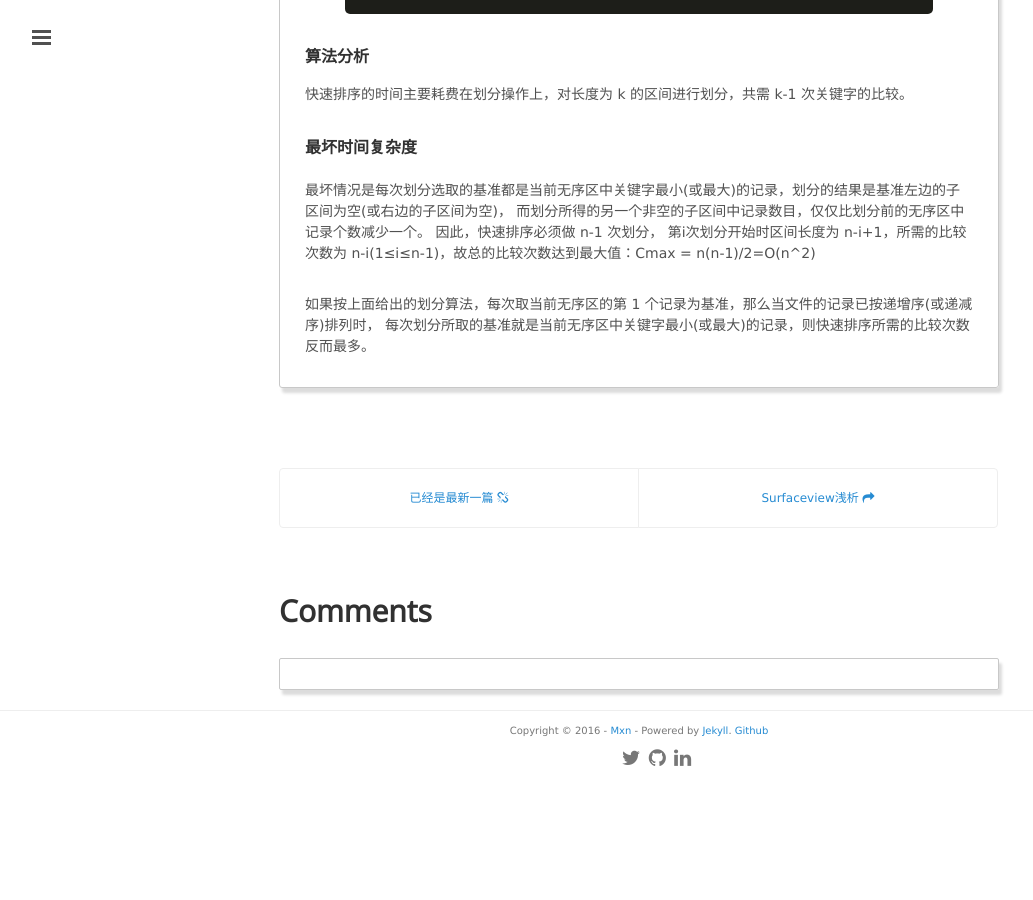
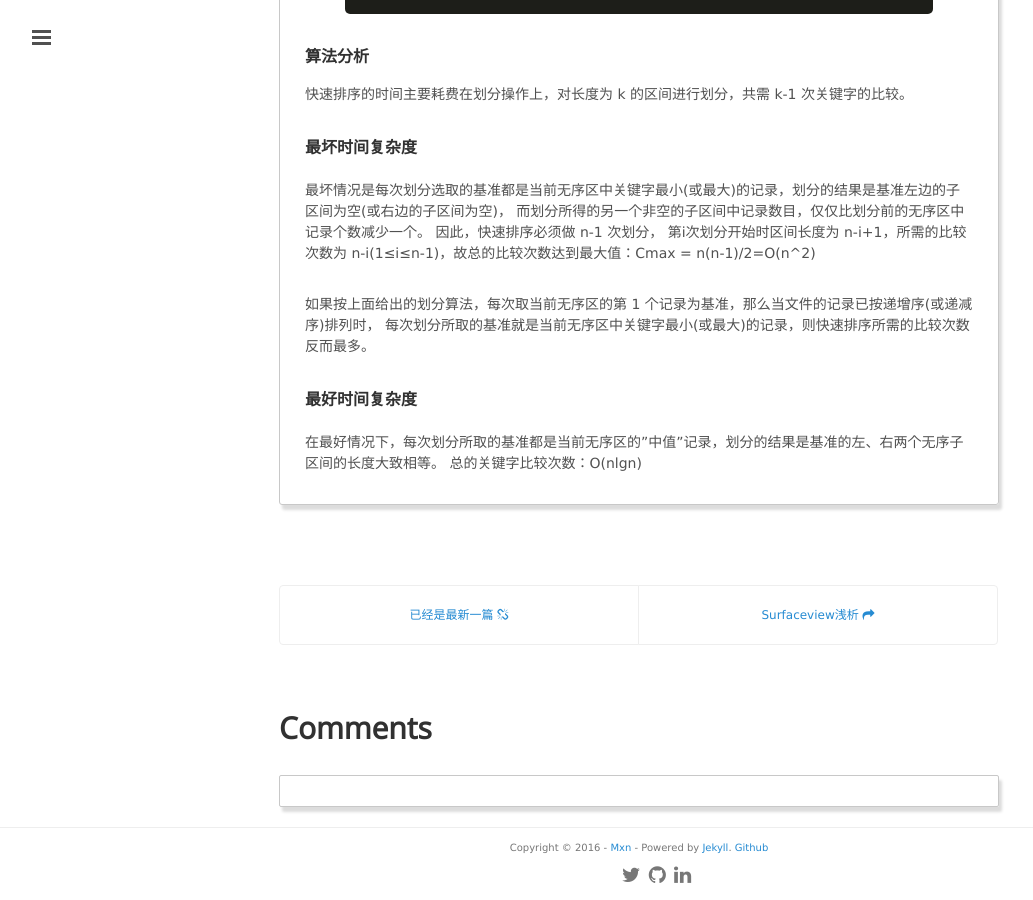
Before and after one commit to mxn21/mxn21.github.io, a Jekyll site: the page built from _posts/2016-4-7-理解快速排序算法.md, in a window 1280 px wide and 900 px high, scrolled down 3471 px. Shown: the whole window, without its empty margins (1-1034 px from the left). Built offline with Jekyll 4.4.1, drawn with Linux system fonts in a browser that asks for light colours; Markdown is read by kramdown in place of the engine named in the settings; comment, search, counter and statistics services are not loaded; before the commit the page ends 4254 px from its top, so only the background shows below that.

Commit message:
23432423

```diff
--- a/_posts/2016-4-7-理解快速排序算法.md
+++ b/_posts/2016-4-7-理解快速排序算法.md
@@ -152,3 +152,8 @@
 
 如果按上面给出的划分算法，每次取当前无序区的第 1 个记录为基准，那么当文件的记录已按递增序(或递减序)排列时，
 每次划分所取的基准就是当前无序区中关键字最小(或最大)的记录，则快速排序所需的比较次数反而最多。
+
+#### 最好时间复杂度
+
+在最好情况下，每次划分所取的基准都是当前无序区的"中值"记录，划分的结果是基准的左、右两个无序子区间的长度大致相等。
+总的关键字比较次数：O(nlgn)
```
